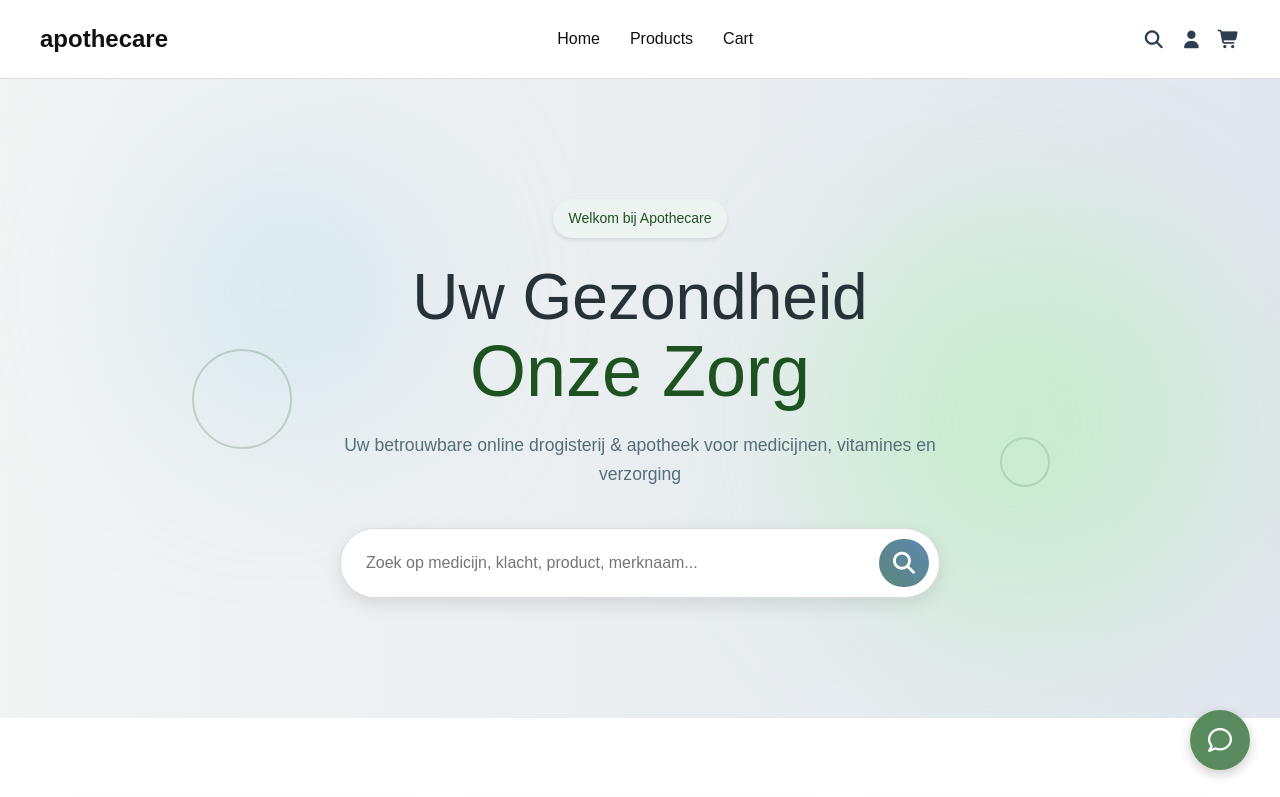
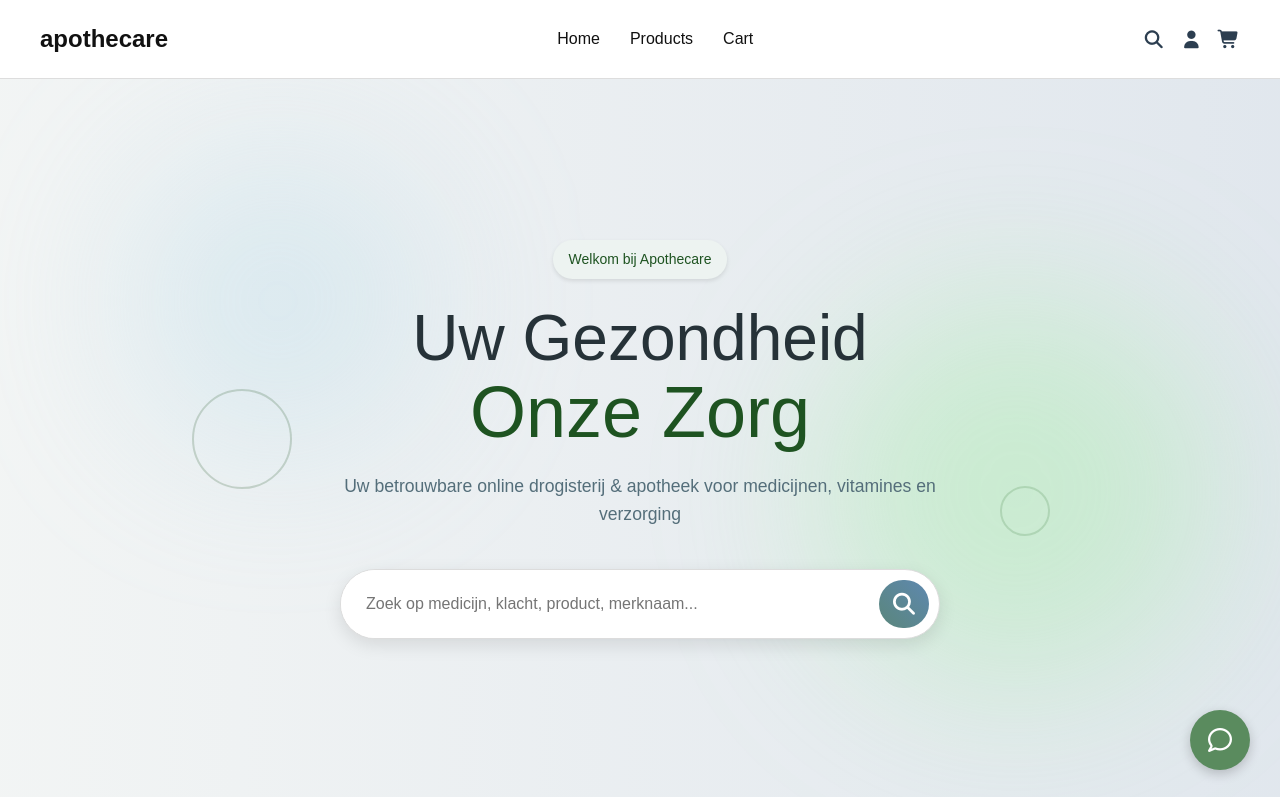
Before and after one commit to JoaSwart/apothecare, a Vue app in the folder apothecare_with-vue/: page / in a window 1280 px wide. Shown: the top 797 px of the page. Built offline with nearby package versions, Linux system fonts and the light colour scheme.

Commit message:
landingpage aangepast zodat het beter met de header staat

```diff
--- a/apothecare_with-vue/src/components/LandingPage.vue
+++ b/apothecare_with-vue/src/components/LandingPage.vue
@@ -293,7 +293,8 @@ p {
 }
 
 .hero-section {
-    padding: 120px 0;
+    padding:  0;
+    height: 90vh;
     position: relative;
     overflow: hidden;
     background: linear-gradient(270deg, #dde4ec, #f4f6f5, #cfe0e0, #e6f5ef);
```
